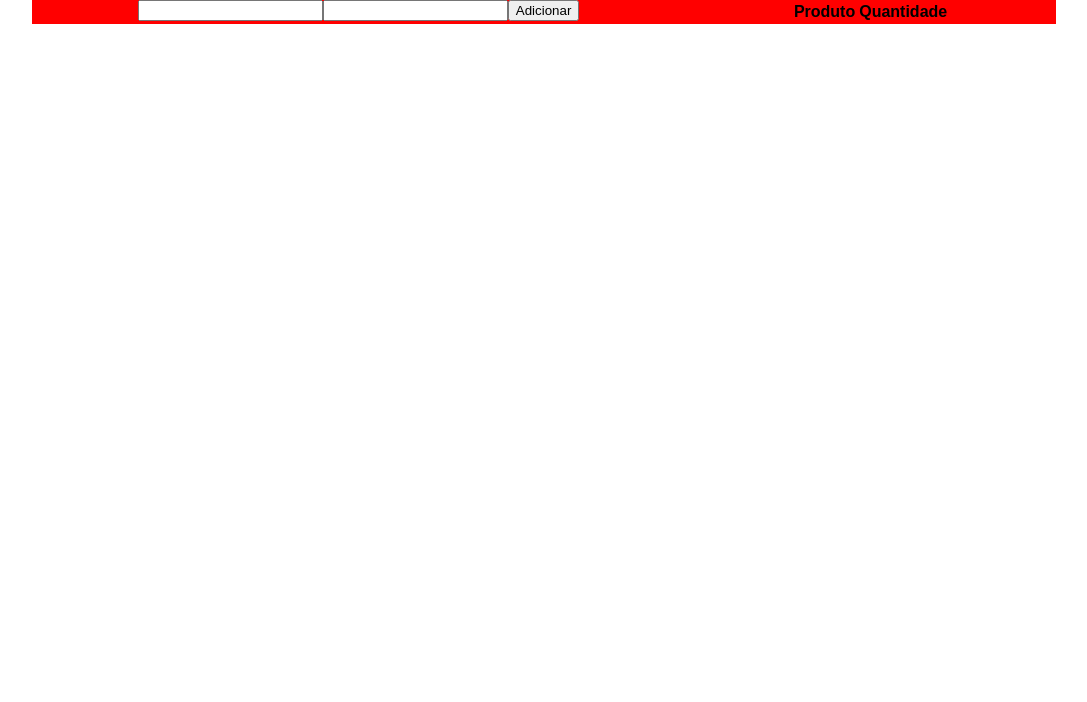
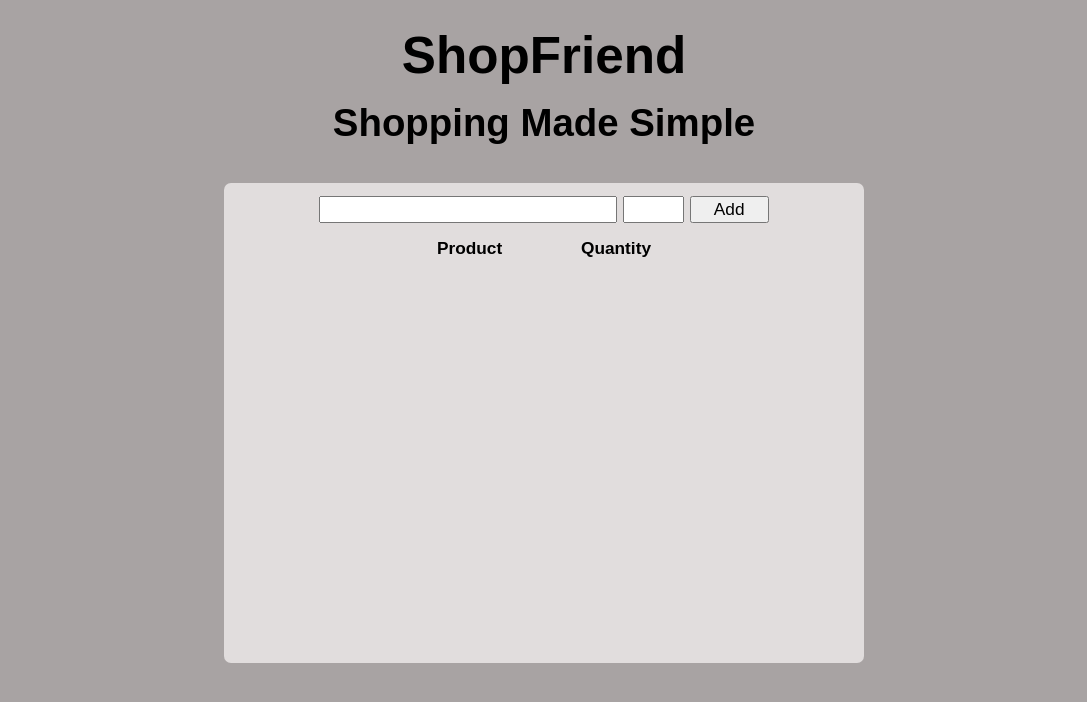
Before and after one commit to Catatera/ShopFriend, a React app: page / in a window 1280 px wide. Shown: the top 702 px of the page, without its empty margins (96-1183 px from the left). Built offline with nearby package versions, Linux system fonts and the light colour scheme.

Commit message:
Melhorias de estilo e criação do Header

```diff
--- a/src/App.js
+++ b/src/App.js
@@ -30,19 +30,14 @@ export default function App() {
 
   return (
     <>
-      <Header />
+      <Header className={styles.header} />
       <main>
-          <Form
-            className={styles.Form}
-            onChangeProduct={handlechangeProduct}
-            onSetQuantity={handleQuantity}
-            onSubmit={handleSubmit}
-          />
-          <List
-            className={styles.List}
-            products={products}
-            quantity={quantity}
-          />
+        <Form
+          onChangeProduct={handlechangeProduct}
+          onSetQuantity={handleQuantity}
+          onSubmit={handleSubmit}
+        />
+        <List products={products} quantity={quantity} />
       </main>
     </>
   );
--- a/src/App.scss
+++ b/src/App.scss
@@ -1,20 +1,67 @@
+:root {
+  --cor1: #3498db;
+  --cor2: #ffffff;
+  --cor3: #2ecc71;
+  --cor4: #333333;
+  --cor5: #f1c40f;
+  --fontSizeTitle: clamp(0.3em, 0.8em + 1vw, 4.5em);
+  --fontSizeContent: clamp(1.3em, 0.6em + 1vw, 4.5em);
+  --fontSizeForm: clamp(0.3em, 0.2em + 1vw, 4.5em);
+}
 * {
+  text-align: center;
   margin: 0px;
   font-family: Arial, Helvetica, sans-serif;
 }
+body {
+  background-color: rgb(168, 163, 163);
+}
+header {
+  margin: 2vw 0px 3vw;
+  font-size: var(--fontSizeTitle);
+  background-color: var(cor01);
+  h1 {
+    margin: 2vh 0px;
+  }
+}
 main {
-  background-color: red;
-  margin: 0px auto 0px auto;
-  width: 80%;
-  height: 80%;
+  font-size: var(--fontSizeContent);
+  background-color: rgb(225, 221, 221);
+  margin: 0px auto 3vh auto;
+  width: 50vw;
+  border-radius: 7px;
+  min-height: 60vh;
   display: flex;
-  justify-content: space-around;
+  align-items: center;
+  flex-direction: column;
+  form {
+    input,
+    button {
+      font-size: var(--fontSizeForm);
+      margin: 1vw 3px;
+    }
+    input[type="text"] {
+      width: 55%;
+      text-align: left;
+    }
+    input[type="number"] {
+      width: 10%;
+    }
+    button {
+      width: 15%;
+    }
+  }
+  table {
+    font-size: var(--fontSizeForm);
+    margin: 0px 0.7vw;
+    th {
+      padding: 0px 3vw;
+    }
+    tbody {
+      background-color: var(--cor2);
+      td {
+        border: 1px solid rgb(255, 0, 0);
+      }
+    }
+  }
 }
-.Form {
-  width: 50%;
-  text-align: center;
-}
-.List {
-  width: 50%;
-  text-align: center;
-}
--- a/src/Form.js
+++ b/src/Form.js
@@ -3,9 +3,9 @@ import React from "react";
 export default function Form(props) {
   return (
     <form onSubmit={props.onSubmit}>
-      <input type="text" onChange={props.onChangeProduct}></input>
-      <input type="number" onChange={props.onSetQuantity}></input>
-      <button>Adicionar</button>
+      <input type="text" onChange={props.onChangeProduct} ></input>
+      <input type="number" onChange={props.onSetQuantity} ></input>
+      <button>Add</button>
     </form>
   );
 }
--- a/src/Header.js
+++ b/src/Header.js
@@ -1,6 +1,12 @@
 import React from "react";
 
 export default function Header() {
-  return <>
-  </>;
+  return (
+    <>
+      <header>
+        <h1>ShopFriend</h1>
+        <h2>Shopping Made Simple</h2>
+      </header>
+    </>
+  );
 }
--- a/src/List.js
+++ b/src/List.js
@@ -4,8 +4,8 @@ export default function List(props) {
       <table>
         <thead>
           <tr>
-            <th>Produto</th>
-            <th>Quantidade</th>
+            <th>Product</th>
+            <th>Quantity</th>
           </tr>
         </thead>
         <tbody>
```
